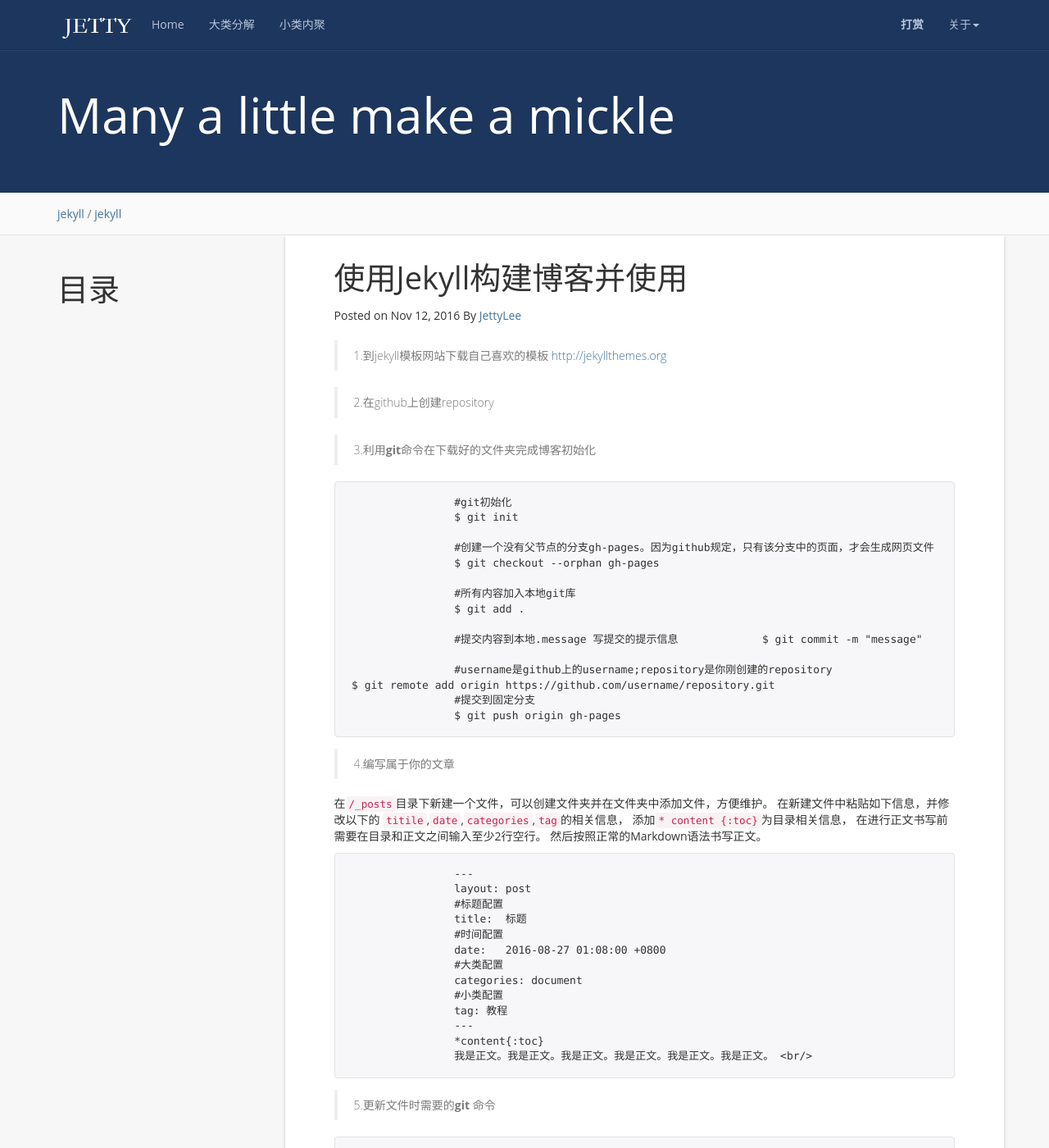
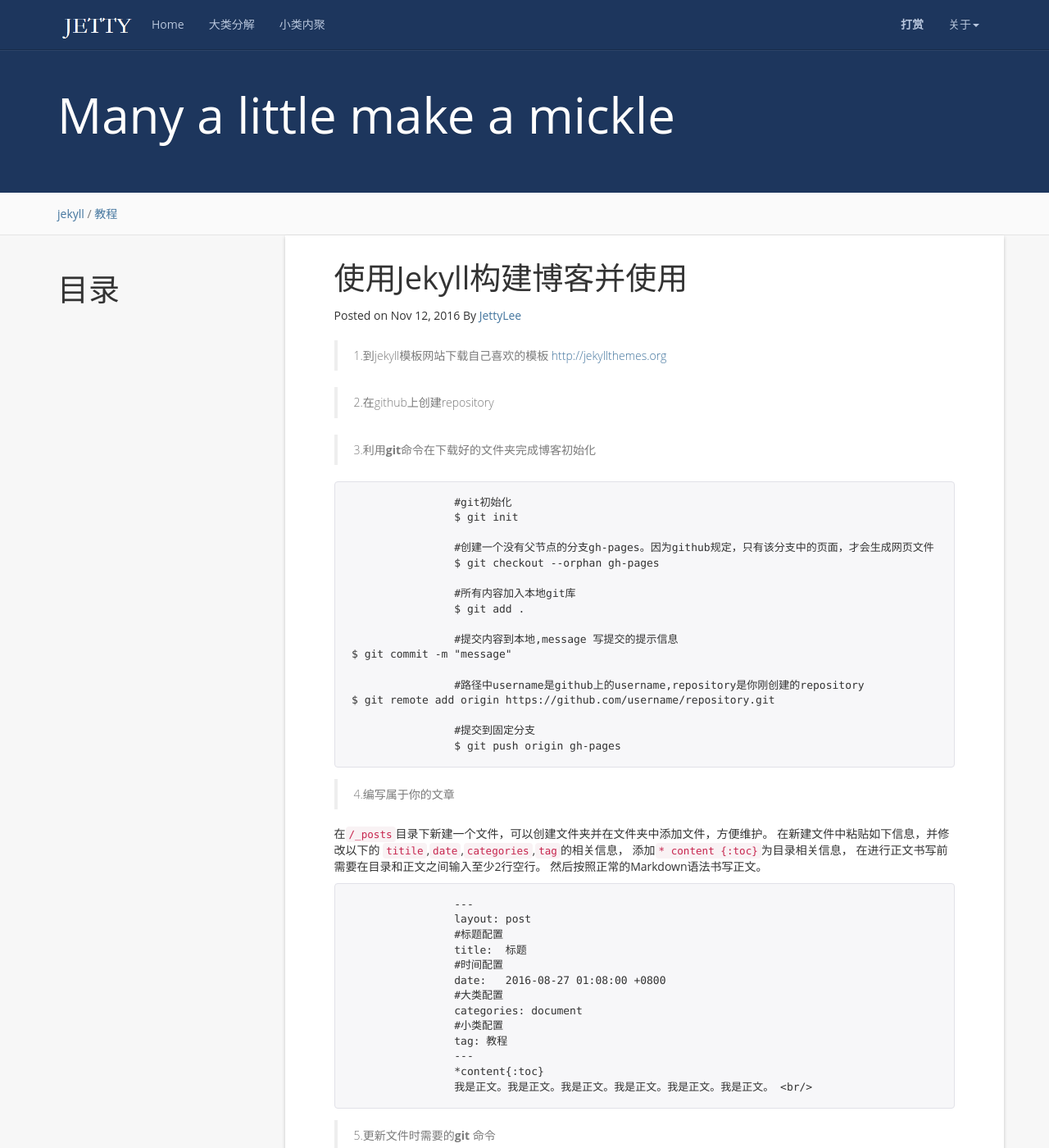
Before and after one commit to JettyLee/blog, a Jekyll site: the page built from _posts/2016-11-12-how-to-use-jekyll.md, in a window 1280 px wide and 1400 px high. Shown: the whole window at 82% size. Built offline with Jekyll 4.4.1, drawn with Linux system fonts in a browser that asks for light colours; comment, search, counter and statistics services are not loaded.

```diff
--- a/_posts/2016-11-12-how-to-use-jekyll.md
+++ b/_posts/2016-11-12-how-to-use-jekyll.md
@@ -3,7 +3,7 @@ layout: post
 title:  "使用Jekyll构建博客并使用"
 date:   2016-11-12 11:13:01 +0800
 categories: jekyll
-tag: jekyll
+tag: 教程
 ---
 
 * content
@@ -17,6 +17,7 @@ tag: jekyll
 
 >3.利用<b>git</b>命令在下载好的文件夹完成博客初始化
 
+
 			#git初始化
 			$ git init
 
@@ -26,14 +27,16 @@ tag: jekyll
 			#所有内容加入本地git库
 			$ git add .
 
-			#提交内容到本地.message 写提交的提示信息
-　　		$ git commit -m "message"
+			#提交内容到本地,message 写提交的提示信息
+　　				 	 		$ git commit -m "message"
 
-			#username是github上的username;repository是你刚创建的repository
-　			$ git remote add origin https://github.com/username/repository.git
+			#路径中username是github上的username,repository是你刚创建的repository
+　				$ git remote add origin https://github.com/username/repository.git
+
 
 			#提交到固定分支
 			$ git push origin gh-pages
+
 
 >4.编写属于你的文章
 
```
